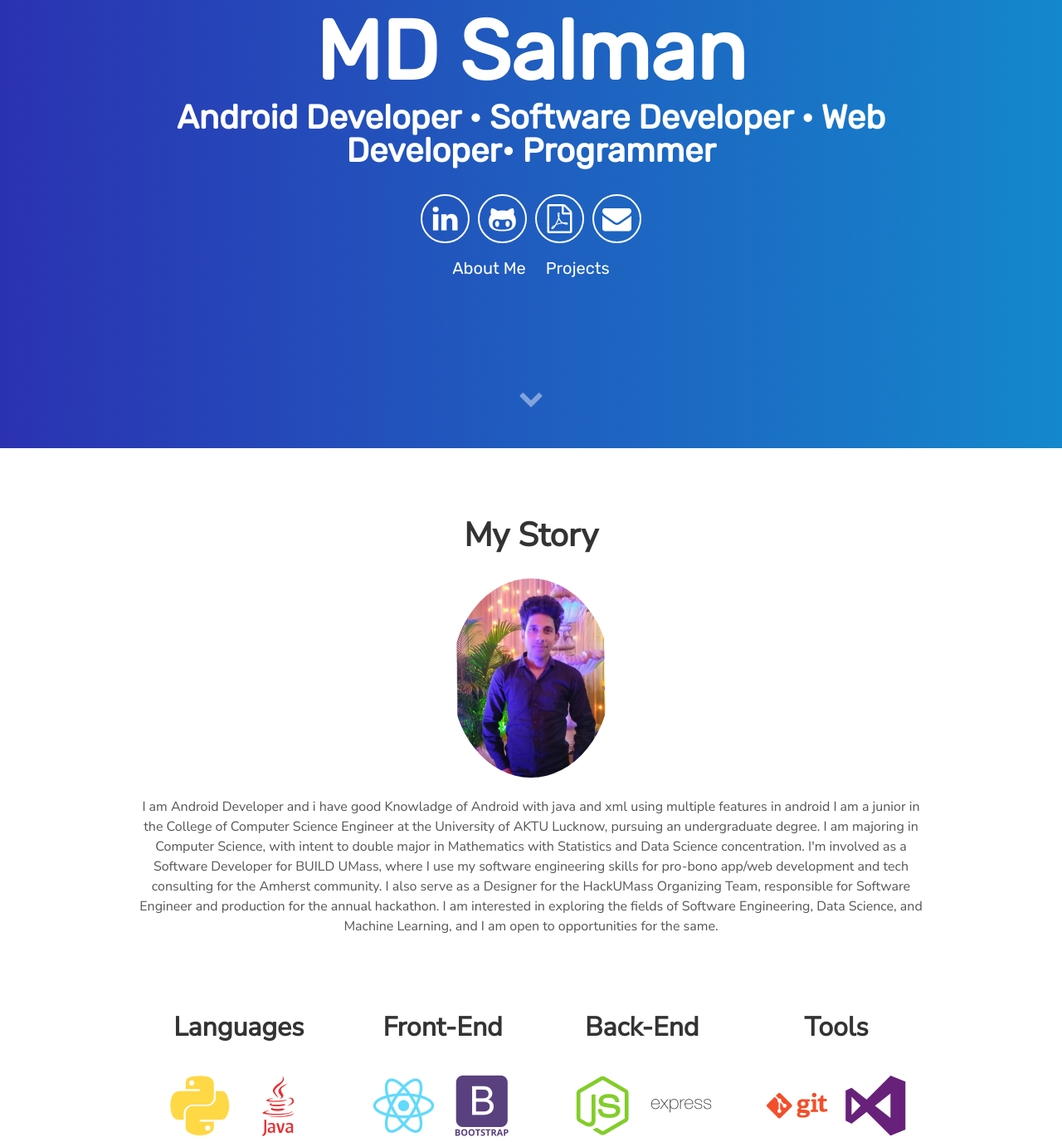
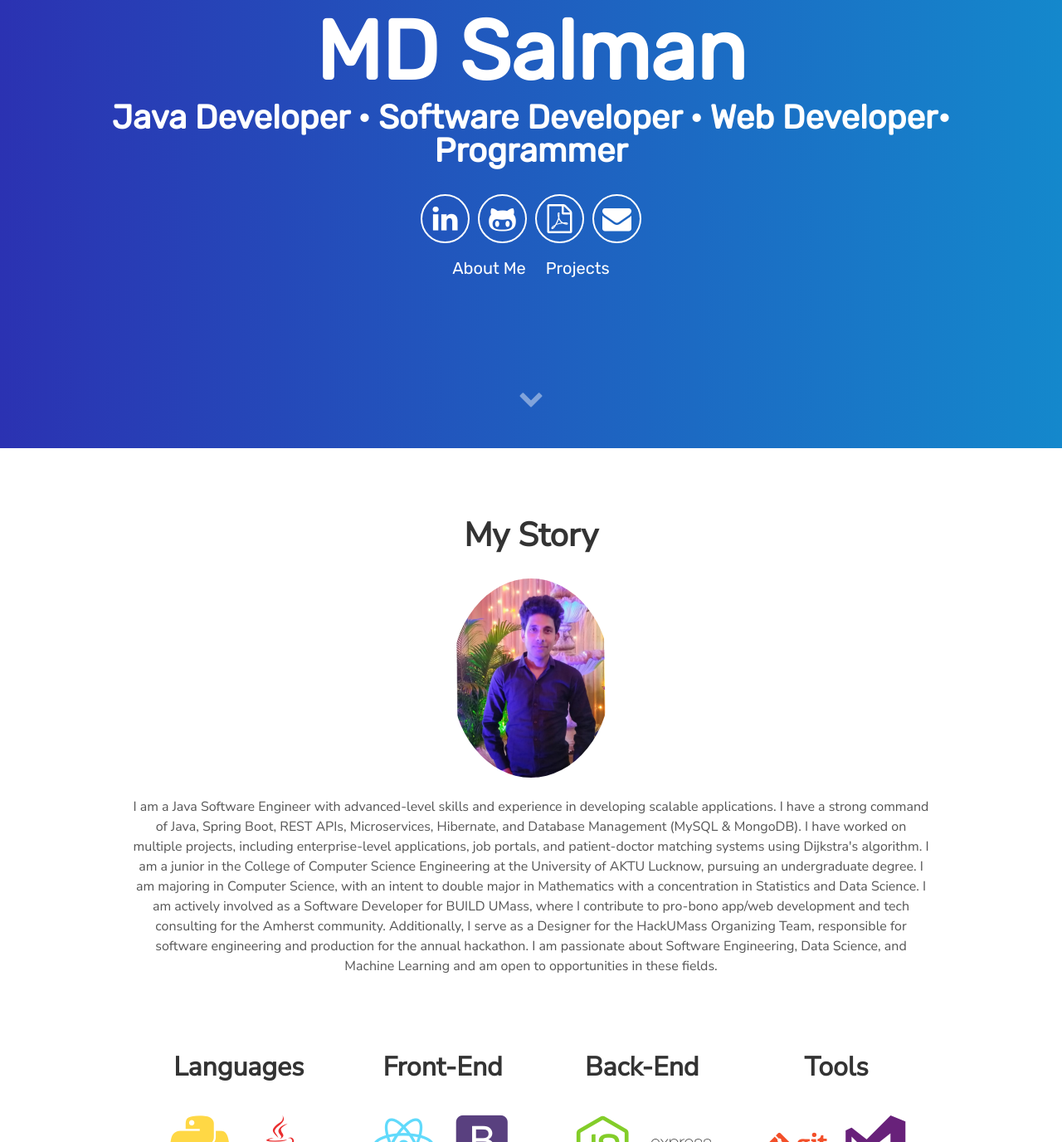
Before and after one commit to MDSalmanChohan/mdsalmanchohan.github.io, a plain HTML site: page salmanPortfoliyoWeb/index.html in a window 1280 px wide. Shown: the part 260-1636 px from the top of the page at 83% size. Drawn offline with nearby package versions, Linux system fonts and the light colour scheme; a script that the page names is missing.

Commit message:
Update index.html
summary chnages

```diff
--- a/salmanPortfoliyoWeb/index.html
+++ b/salmanPortfoliyoWeb/index.html
@@ -30,7 +30,7 @@
       <div class="header">
         <h1>
           <span class="site-title">MD Salman</span>
-          <span class="site-description"> Android Developer • Software Developer • Web Developer• Programmer </span>
+          <span class="site-description"> Java Developer • Software Developer • Web Developer• Programmer </span>
         </h1>
         <div class="header-icons">
           <a aria-label="My LinkedIn Profile" target="_blank" href="https://www.linkedin.com/in/md-salman-243ab6207/">
@@ -75,13 +75,10 @@
           />
         </picture>
         <p>
-          I am Android Developer and i have good Knowladge of Android with java and xml using multiple features in android
-          I am a junior in the College of Computer Science Engineer at the University of AKTU Lucknow,
-          pursuing an undergraduate degree. I am majoring in Computer Science, with intent to double major in
-          Mathematics with Statistics and Data Science concentration. I'm involved as a Software Developer for BUILD
-          UMass, where I use my software engineering skills for pro-bono app/web development and tech consulting for the
-          Amherst community. I also serve as a Designer for the HackUMass Organizing Team, responsible for Software Engineer and production for the annual hackathon. I am interested in exploring the fields of Software
-          Engineering, Data Science, and Machine Learning, and I am open to opportunities for the same.
+         I am a Java Software Engineer with advanced-level skills and experience in developing scalable applications. I have a strong command of Java, Spring Boot, REST APIs, Microservices, Hibernate, and Database Management (MySQL & MongoDB). I have worked on multiple projects, including enterprise-level applications, job portals, and patient-doctor matching systems using Dijkstra's algorithm.
+I am a junior in the College of Computer Science Engineering at the University of AKTU Lucknow, pursuing an undergraduate degree. I am majoring in Computer Science, with an intent to double major in Mathematics with a concentration in Statistics and Data Science.
+I am actively involved as a Software Developer for BUILD UMass, where I contribute to pro-bono app/web development and tech consulting for the Amherst community. Additionally, I serve as a Designer for the HackUMass Organizing Team, responsible for software engineering and production for the annual hackathon.
+I am passionate about Software Engineering, Data Science, and Machine Learning and am open to opportunities in these fields.
         </p>
       </div>
 
```
